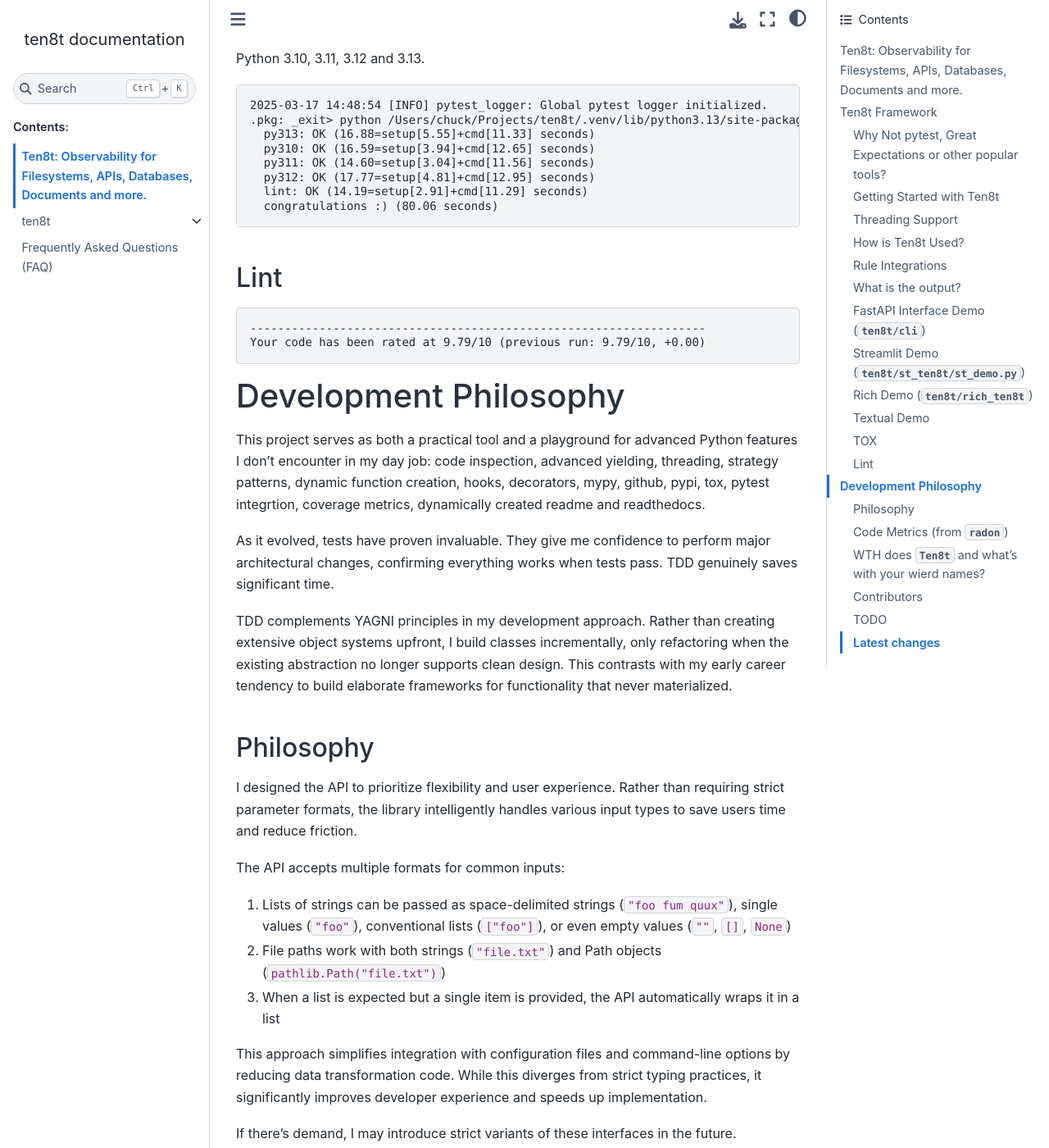
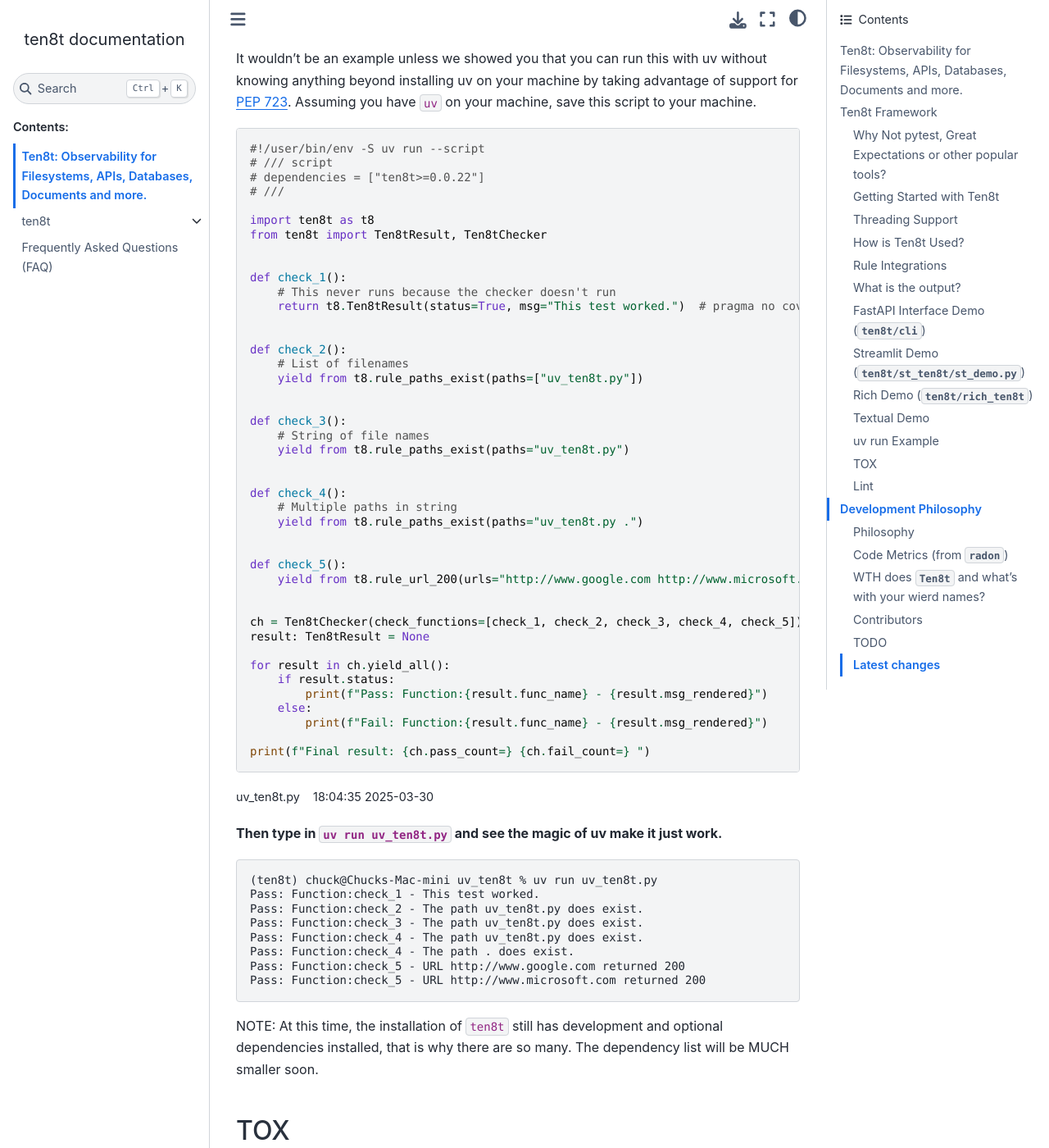
Before and after one commit to hucker/ten8t, a Sphinx documentation site: the page built from docs/README.md, in a window 1280 px wide and 1400 px high, scrolled down 17438 px. Shown: the whole window at 82% size. Built offline with Sphinx 7.4.7 and the Sphinx Book theme 1.1.4, drawn with Linux system fonts in a browser that asks for light colours; some of the changed text lies outside the part shown.

Commit message:
Added a uv run example.  uv is so good.

````diff
--- a/docs/README.md
+++ b/docs/README.md
@@ -665,6 +665,77 @@ just a demo, it is quite useful in that you can rapidly test your rule sets inte
 
 ![Textual Demo](./_static/textual_demo.png)
 
+## uv run Example
+
+It wouldn't be an example unless we showed you that you can run this with uv without knowing anything beyond
+installing uv on your machine by taking advantage of support for [PEP 723](https://peps.python.org/pep-0723/).
+Assuming you have `uv` on your machine, save this script to your machine.
+
+<!--file ../src/ten8t/uv_ten8t/uv_ten8t.py-->
+
+```python
+#!/user/bin/env -S uv run --script
+# /// script
+# dependencies = ["ten8t>=0.0.22"]
+# ///
+
+import ten8t as t8
+from ten8t import Ten8tResult, Ten8tChecker
+
+
+def check_1():
+    # This never runs because the checker doesn't run
+    return t8.Ten8tResult(status=True, msg="This test worked.")  # pragma no cover
+
+def check_2():
+    # List of filenames
+    yield from t8.rule_paths_exist(paths=["uv_ten8t.py"])
+
+def check_3():
+    # String of file names
+    yield from t8.rule_paths_exist(paths="uv_ten8t.py")
+
+def check_4():
+    # Multiple paths in string
+    yield from t8.rule_paths_exist(paths="uv_ten8t.py .")
+
+def check_5():
+    yield from t8.rule_url_200(urls = "http://www.google.com http://www.microsoft.com")
+
+
+ch = Ten8tChecker(check_functions=[check_1,check_2,check_3,check_4,check_5])
+result:Ten8tResult = None
+
+for result in ch.yield_all():
+    if result.status:
+        print(f"Pass: Function:{result.func_name} - {result.msg_rendered}")
+    else:
+        print(f"Fail: Function:{result.func_name} - {result.msg_rendered}")
+
+print(f"Final result: {ch.pass_count=} {ch.fail_count=} ")
+```
+
+<small>uv_ten8t.py &nbsp;&nbsp; 18:04:35 2025-03-30</small>
+
+<!--file end-->
+
+__Then type in `uv run uv_ten8t.py` and see the magic of uv make it just work.__
+
+```text
+(ten8t) chuck@Chucks-Mac-mini uv_ten8t % uv run uv_ten8t.py
+Pass: Function:check_1 - This test worked.
+Pass: Function:check_2 - The path uv_ten8t.py does exist.
+Pass: Function:check_3 - The path uv_ten8t.py does exist.
+Pass: Function:check_4 - The path uv_ten8t.py does exist.
+Pass: Function:check_4 - The path . does exist.
+Pass: Function:check_5 - URL http://www.google.com returned 200
+Pass: Function:check_5 - URL http://www.microsoft.com returned 200
+
+```
+
+NOTE: At this time, the installation of `ten8t` still has development and optional dependencies installed, that is why
+there are so many. The dependency list will be MUCH smaller soon.
+
 ## TOX
 
 Python 3.10, 3.11, 3.12 and 3.13.
@@ -757,7 +828,7 @@ __Halstead__
 | ten8t_exception.py | 0.00 | 0.00       | 0.00    | 0.00   | A            | A                  | A              | A            |
 | ten8t_immutable.py | 0.00 | 0.00       | 0.00    | 0.00   | A            | A                  | A              | A            |
 
-<small>radon_hal.csv &nbsp;&nbsp; 17:02:04 2025-03-30</small>
+<small>radon_hal.csv &nbsp;&nbsp; 18:05:31 2025-03-30</small>
 
 <!--file end-->
 
@@ -781,7 +852,7 @@ __Maintainability Index__
 | ten8t_exception.py | 100.00          | A    |
 | ten8t_immutable.py | 100.00          | A    |
 
-<small>radon_mi.csv &nbsp;&nbsp; 17:02:04 2025-03-30</small>
+<small>radon_mi.csv &nbsp;&nbsp; 18:05:31 2025-03-30</small>
 
 <!--file end-->
 
@@ -812,7 +883,7 @@ NOTE: This is by class. There is some function based code that is invisible (e.g
 | ten8t_immutable.py | Ten8tEnvSet           | A    | 1.00       |
 | ten8t_yield.py     | Ten8tNoResultSummary  | A    | 1.00       |
 
-<small>radon_cc.csv &nbsp;&nbsp; 17:02:04 2025-03-30</small>
+<small>radon_cc.csv &nbsp;&nbsp; 18:05:31 2025-03-30</small>
 
 <!--file end-->
 
@@ -850,10 +921,10 @@ that is a derogatory name for someone who isn't very good at skiing. I'll call i
 
 | Username     | Commits | Last<br>Contribution |
 |--------------|--------:|:--------------------:|
-| **hucker**   |     124 |      2025-03-29      |
+| **hucker**   |     128 |      2025-03-31      |
 | _dependabot_ |       2 |         N/A          |
 
-<small>contribs.md &nbsp;&nbsp; 17:02:03 2025-03-30</small>
+<small>contribs.md &nbsp;&nbsp; 18:05:30 2025-03-30</small>
 
 <!--file end-->
 
````
Also changed, not shown: README.md (+80 -5 lines), 1 other file.
